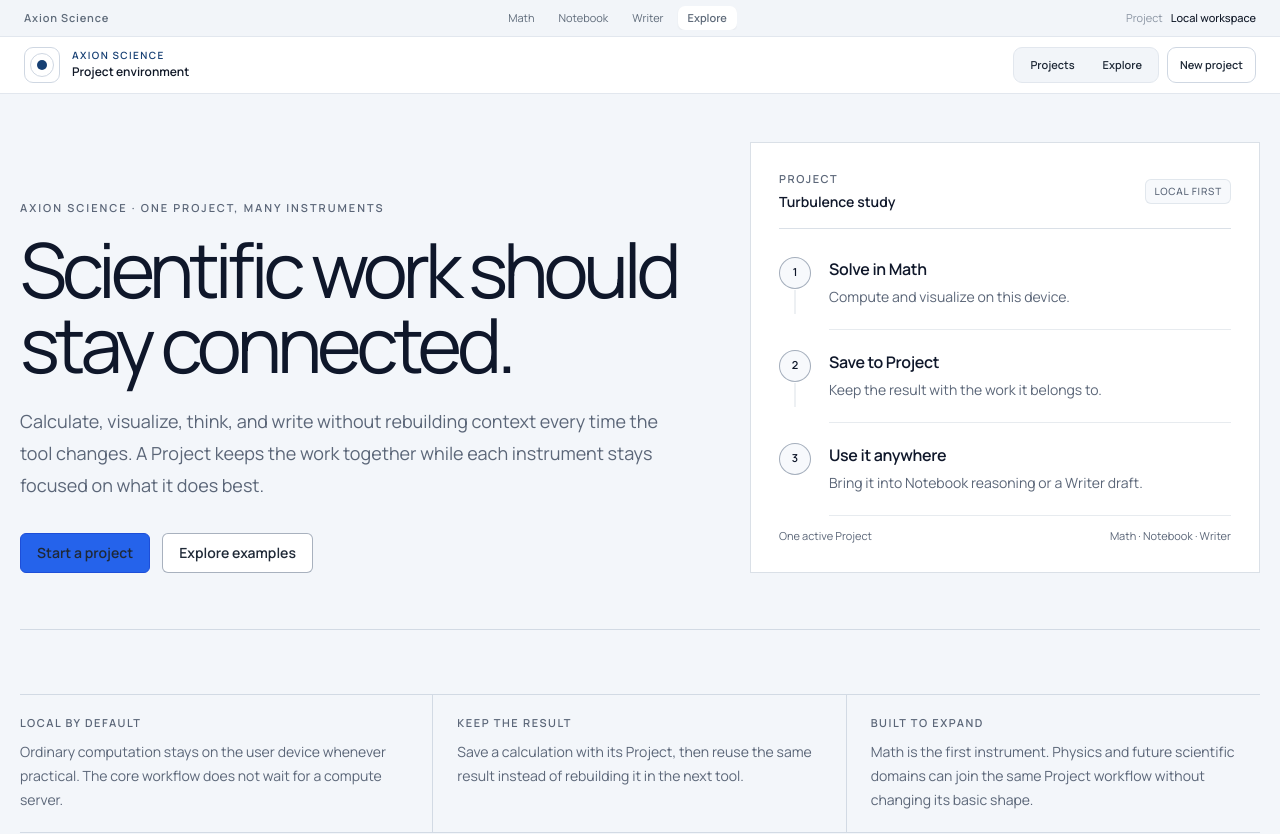
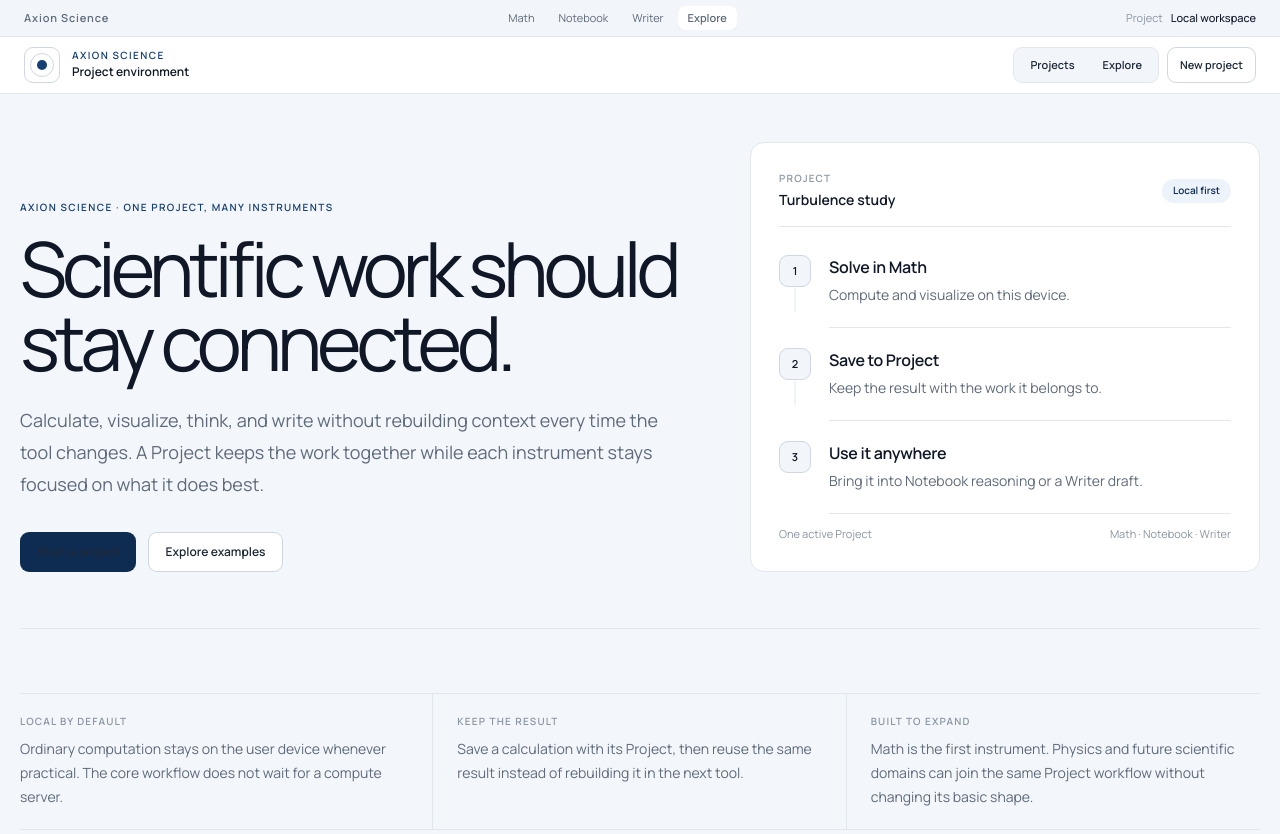
Before and after one commit to AxionSoftware-Inc/Problem-library, a Next.js app: page / in a window 1280 px wide. Shown: the top 834 px of the page. Built offline with nearby package versions, Linux system fonts and the light colour scheme; no server answers.

Commit message:
refactor(science): align landing hero with global component language

```diff
--- a/components/home/landing-hero.tsx
+++ b/components/home/landing-hero.tsx
@@ -1,6 +1,5 @@
-import Link from "next/link";
+import { AxActionLink, AxBadge, AxPanel } from "@/components/axion";
 import { PageContainer, PageSection } from "@/components/ui/page-shell";
-import { ui } from "@/components/ui/styles";
 
 const flow = [
   { label: "Solve in Math", detail: "Compute and visualize on this device." },
@@ -13,75 +12,71 @@ export function LandingHero() {
     <>
       <PageSection className="pt-5 sm:pt-8 lg:pt-12">
         <PageContainer>
-          <section className="grid gap-10 border-b border-[var(--color-line)] pb-10 lg:grid-cols-[minmax(0,1.15fr)_minmax(360px,0.85fr)] lg:items-end lg:pb-14">
+          <section className="grid gap-10 border-b border-[var(--ax-line)] pb-10 lg:grid-cols-[minmax(0,1.15fr)_minmax(360px,0.85fr)] lg:items-end lg:pb-14">
             <div>
-              <p className={ui.overline}>Axion Science · one project, many instruments</p>
-              <h1 className="mt-4 max-w-5xl text-5xl leading-[0.98] tracking-[-0.065em] text-[var(--color-text-strong)] sm:text-6xl lg:text-[76px]">
+              <p className="text-[10px] font-semibold uppercase tracking-[0.14em] text-[var(--ax-accent)]">Axion Science · one project, many instruments</p>
+              <h1 className="mt-4 max-w-5xl text-5xl leading-[0.98] tracking-[-0.065em] text-[var(--ax-text)] sm:text-6xl lg:text-[76px]">
                 Scientific work should stay connected.
               </h1>
-              <p className="mt-6 max-w-2xl text-base leading-8 text-[var(--color-muted)] sm:text-lg">
+              <p className="mt-6 max-w-2xl text-base leading-8 text-[var(--ax-text-soft)] sm:text-lg">
                 Calculate, visualize, think, and write without rebuilding context every time the tool changes. A Project keeps the work together while each instrument stays focused on what it does best.
               </p>
 
               <div className="mt-8 flex flex-wrap gap-3">
-                <Link href="/projects" className={ui.buttonPrimary}>
-                  Start a project
-                </Link>
-                <Link href="/problems" className={ui.buttonSecondary}>
-                  Explore examples
-                </Link>
+                <AxActionLink href="/projects" variant="primary">Start a project</AxActionLink>
+                <AxActionLink href="/problems">Explore examples</AxActionLink>
               </div>
             </div>
 
-            <div className="relative min-h-[330px] overflow-hidden border border-[var(--color-line)] bg-white p-5 sm:p-7">
-              <div className="flex items-center justify-between border-b border-[var(--color-line)] pb-4">
+            <AxPanel className="relative min-h-[330px] overflow-hidden p-5 sm:p-7">
+              <div className="flex items-center justify-between border-b border-[var(--ax-line)] pb-4">
                 <div>
-                  <p className={ui.caption}>Project</p>
-                  <p className="mt-1 text-sm font-semibold text-[var(--color-text-strong)]">Turbulence study</p>
+                  <p className="text-[10px] font-semibold uppercase tracking-[0.12em] text-[var(--ax-text-faint)]">Project</p>
+                  <p className="mt-1 text-sm font-semibold text-[var(--ax-text)]">Turbulence study</p>
                 </div>
-                <span className={ui.microBadge}>Local first</span>
+                <AxBadge tone="accent">Local first</AxBadge>
               </div>
 
               <div className="relative mt-7 space-y-5">
                 {flow.map((item, index) => (
                   <div key={item.label} className="relative grid grid-cols-[34px_minmax(0,1fr)] gap-4">
-                    <div className="relative flex h-8 w-8 items-center justify-center rounded-full border border-[var(--color-line-strong)] bg-[var(--color-surface-soft)] text-[11px] font-semibold text-[var(--color-text-strong)]">
+                    <div className="relative flex h-8 w-8 items-center justify-center rounded-[var(--ax-radius-control)] border border-[var(--ax-line-strong)] bg-[var(--ax-surface-soft)] text-[11px] font-semibold text-[var(--ax-text)]">
                       {index + 1}
                       {index < flow.length - 1 ? (
-                        <span className="absolute left-1/2 top-8 h-6 w-px -translate-x-1/2 bg-[var(--color-line)]" />
+                        <span className="absolute left-1/2 top-8 h-6 w-px -translate-x-1/2 bg-[var(--ax-line)]" />
                       ) : null}
                     </div>
-                    <div className="border-b border-[var(--color-line-soft)] pb-5">
-                      <div className="text-base font-semibold tracking-[-0.02em] text-[var(--color-text-strong)]">{item.label}</div>
-                      <div className="mt-1 text-sm leading-6 text-[var(--color-muted)]">{item.detail}</div>
+                    <div className="border-b border-[var(--ax-line)] pb-5">
+                      <div className="text-base font-semibold tracking-[-0.02em] text-[var(--ax-text)]">{item.label}</div>
+                      <div className="mt-1 text-sm leading-6 text-[var(--ax-text-soft)]">{item.detail}</div>
                     </div>
                   </div>
                 ))}
               </div>
 
-              <div className="mt-3 flex items-center justify-between gap-4 text-[11px] text-[var(--color-muted)]">
+              <div className="mt-3 flex items-center justify-between gap-4 text-[11px] text-[var(--ax-text-faint)]">
                 <span>One active Project</span>
                 <span>Math · Notebook · Writer</span>
               </div>
-            </div>
+            </AxPanel>
           </section>
         </PageContainer>
       </PageSection>
 
       <PageSection>
         <PageContainer>
-          <div className="grid divide-y divide-[var(--color-line)] border-y border-[var(--color-line)] md:grid-cols-3 md:divide-x md:divide-y-0">
+          <div className="grid divide-y divide-[var(--ax-line)] border-y border-[var(--ax-line)] md:grid-cols-3 md:divide-x md:divide-y-0">
             <div className="px-0 py-5 md:px-6 md:first:pl-0">
-              <p className={ui.caption}>Local by default</p>
-              <p className="mt-2 text-sm leading-6 text-[var(--color-muted)]">Ordinary computation stays on the user device whenever practical. The core workflow does not wait for a compute server.</p>
+              <p className="text-[10px] font-semibold uppercase tracking-[0.12em] text-[var(--ax-text-faint)]">Local by default</p>
+              <p className="mt-2 text-sm leading-6 text-[var(--ax-text-soft)]">Ordinary computation stays on the user device whenever practical. The core workflow does not wait for a compute server.</p>
             </div>
             <div className="px-0 py-5 md:px-6">
-              <p className={ui.caption}>Keep the result</p>
-              <p className="mt-2 text-sm leading-6 text-[var(--color-muted)]">Save a calculation with its Project, then reuse the same result instead of rebuilding it in the next tool.</p>
+              <p className="text-[10px] font-semibold uppercase tracking-[0.12em] text-[var(--ax-text-faint)]">Keep the result</p>
+              <p className="mt-2 text-sm leading-6 text-[var(--ax-text-soft)]">Save a calculation with its Project, then reuse the same result instead of rebuilding it in the next tool.</p>
             </div>
             <div className="px-0 py-5 md:px-6 md:last:pr-0">
-              <p className={ui.caption}>Built to expand</p>
-              <p className="mt-2 text-sm leading-6 text-[var(--color-muted)]">Math is the first instrument. Physics and future scientific domains can join the same Project workflow without changing its basic shape.</p>
+              <p className="text-[10px] font-semibold uppercase tracking-[0.12em] text-[var(--ax-text-faint)]">Built to expand</p>
+              <p className="mt-2 text-sm leading-6 text-[var(--ax-text-soft)]">Math is the first instrument. Physics and future scientific domains can join the same Project workflow without changing its basic shape.</p>
             </div>
           </div>
         </PageContainer>
```
